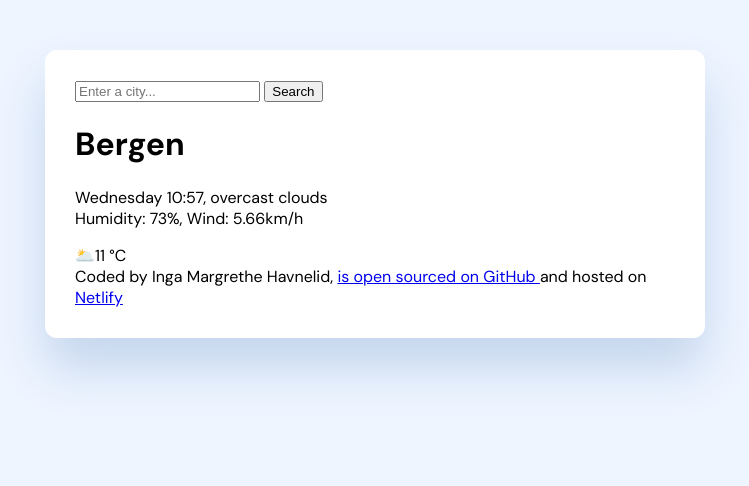
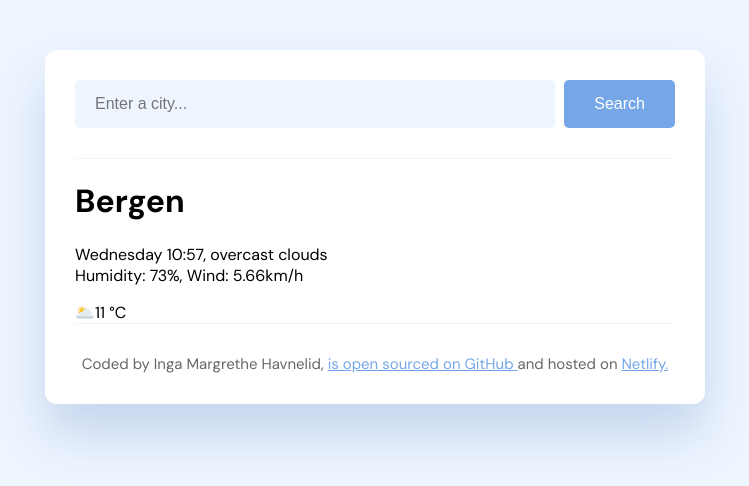
Before and after one commit to Ingamha/Weather-app-project, a plain HTML site: page index.html in a window 1280 px wide. Shown: the whole page, without its empty margins (265-1014 px from the left). Drawn offline with Linux system fonts and the light colour scheme.

Commit message:
Styled search input and button, and added lines to header and footer

```diff
--- a/index.html
+++ b/index.html
@@ -16,9 +16,14 @@
   <body>
     <div class="weather-app">
       <header>
-        <form>
-          <input type="search" placeholder="Enter a city..." required />
-          <input type="submit" value="Search" />
+        <form class="search-form">
+          <input
+            type="search"
+            placeholder="Enter a city..."
+            required
+            class="search-form-input"
+          />
+          <input type="submit" value="Search" class="search-form-button" />
         </form>
       </header>
       <main>
@@ -42,7 +47,7 @@
         </a>
         and hosted on
         <a href="https://vaerapplikasjon.netlify.app/" target="_blank">
-          Netlify
+          Netlify.
         </a>
       </footer>
     </div>
--- a/src/style.css
+++ b/src/style.css
@@ -1,6 +1,10 @@
 body {
   background-color: #eef5ff;
   font-family: "DM Sans", sans-serif;
+}
+
+a {
+  color: #75a7e8;
 }
 .weather-app {
   background: white;
@@ -10,3 +14,42 @@ body {
   border-radius: 12px;
   box-shadow: 0 30px 50px #c4d5ed;
 }
+
+header {
+  border-bottom: 1px solid #eef5ff;
+  padding: 0 0 30px 0;
+}
+
+.search-form-input {
+  background-color: #eef5ff;
+  border: none;
+  border-radius: 5px;
+  width: 80%;
+  padding: 15px 20px;
+  font-size: 16px;
+}
+
+.search-form-button {
+  background: #75a7e8;
+  color: white;
+  padding: 15px 30px;
+  border: none;
+  border-radius: 5px;
+  margin-left: 5px;
+  font-size: 16px;
+  cursor: pointer;
+}
+
+.search-form-button:hover {
+  background: #eef5ff;
+  color: #609ae7;
+  transition: 150ms ease-in-out;
+}
+
+footer {
+  border-top: 1px solid #eef5ff;
+  padding: 30px 0 0 0;
+  text-align: center;
+  font-size: 15px;
+  color: rgba(0, 0, 0, 0.6);
+}
```
